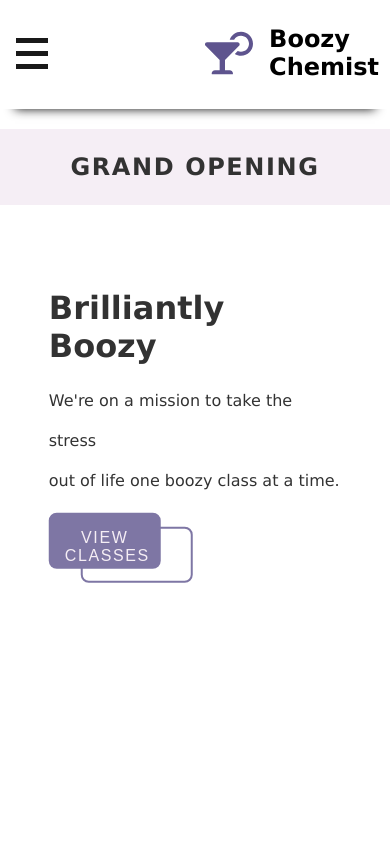
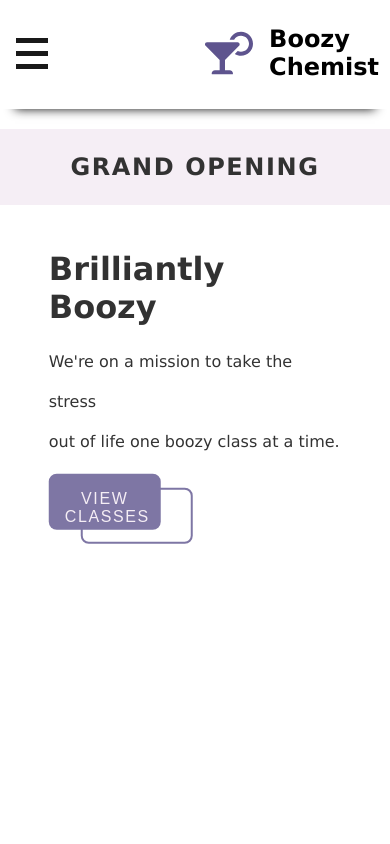
Before and after one commit to Lauryn-Owens/Boozy-Chemist, a React (Vite) app: page / in a window 390 px wide. Shown: the top 844 px of the page. Built offline with nearby package versions, Linux system fonts and the light colour scheme.

Commit message:
fixed margin-top for the homepage content on the homepage for tablet/ipad and mobile screens

```diff
--- a/src/Components/CheckOut/checkOut.jsx
+++ b/src/Components/CheckOut/checkOut.jsx
@@ -4,7 +4,7 @@ import { useNavigate,useLocation} from "react-router-dom";
 import style from "../../ComponentStyles/CheckOutStyle/checkOutStyle.module.css";
 
 const CheckOut = ({guestCheckOut}) => {
-  const[billingAddress, setBillingAddress] = useState(false);
+  const[billingAddress, setBillingAddress] = useState(true);
 
   const GlobalState = useContext(CartContext);
   const state = GlobalState.state;
--- a/src/Components/GrandOpening/grandOpening.jsx
+++ b/src/Components/GrandOpening/grandOpening.jsx
@@ -8,6 +8,8 @@ const GrandOpening = () => {
         let switchBackgroundColor = setTimeout(() => {
              setBackgroundColor(!backgroundColor);
         }, 1200);
+
+        return () => clearInterval(switchBackgroundColor);
     },[backgroundColor]);
 
     return (
--- a/src/Pages/home.jsx
+++ b/src/Pages/home.jsx
@@ -5,7 +5,7 @@ import style from '../PagesStyle/homePageStyle.module.css';
 
 const HomePage = () => {
     return (
-        <div id={style.homePageBodyContainer}>
+        <main id={style.homePageBodyContainer}>
             <GrandOpening/>
             <section id={style.homePageContent}>
                 <h1>Brilliantly Boozy</h1>
@@ -18,7 +18,7 @@ const HomePage = () => {
                 </section>
 
             </section>
-        </div>
+        </main>
     );
 }
 
--- a/src/PagesStyle/homePageStyle.module.css
+++ b/src/PagesStyle/homePageStyle.module.css
@@ -2,8 +2,6 @@
   min-width: 100%;
   max-width: 100%;
   min-height: 100vh;
-  background-size: cover;
-  background-repeat: no-repeat;
   position: relative;
   z-index: 0;
   opacity: 0.8;
@@ -70,9 +68,9 @@
   #homePageContent {
     width: 75%;
     margin: 0;
-    margin-top: 15%;
+    margin-top: 30%;
     position: absolute;
-    top: 20%;
+    top: 35%;
     left: 50%;
     -ms-transform: translate(-50%, -50%);
     transform: translate(-50%, -50%);
@@ -89,7 +87,7 @@
 }
 @media (max-width: 450px) {
   #homePageContent {
-    margin-top: 30%;
+    margin-top: 20%;
   }
   #homePageContent h1 {
     font-size: 2rem;
```
